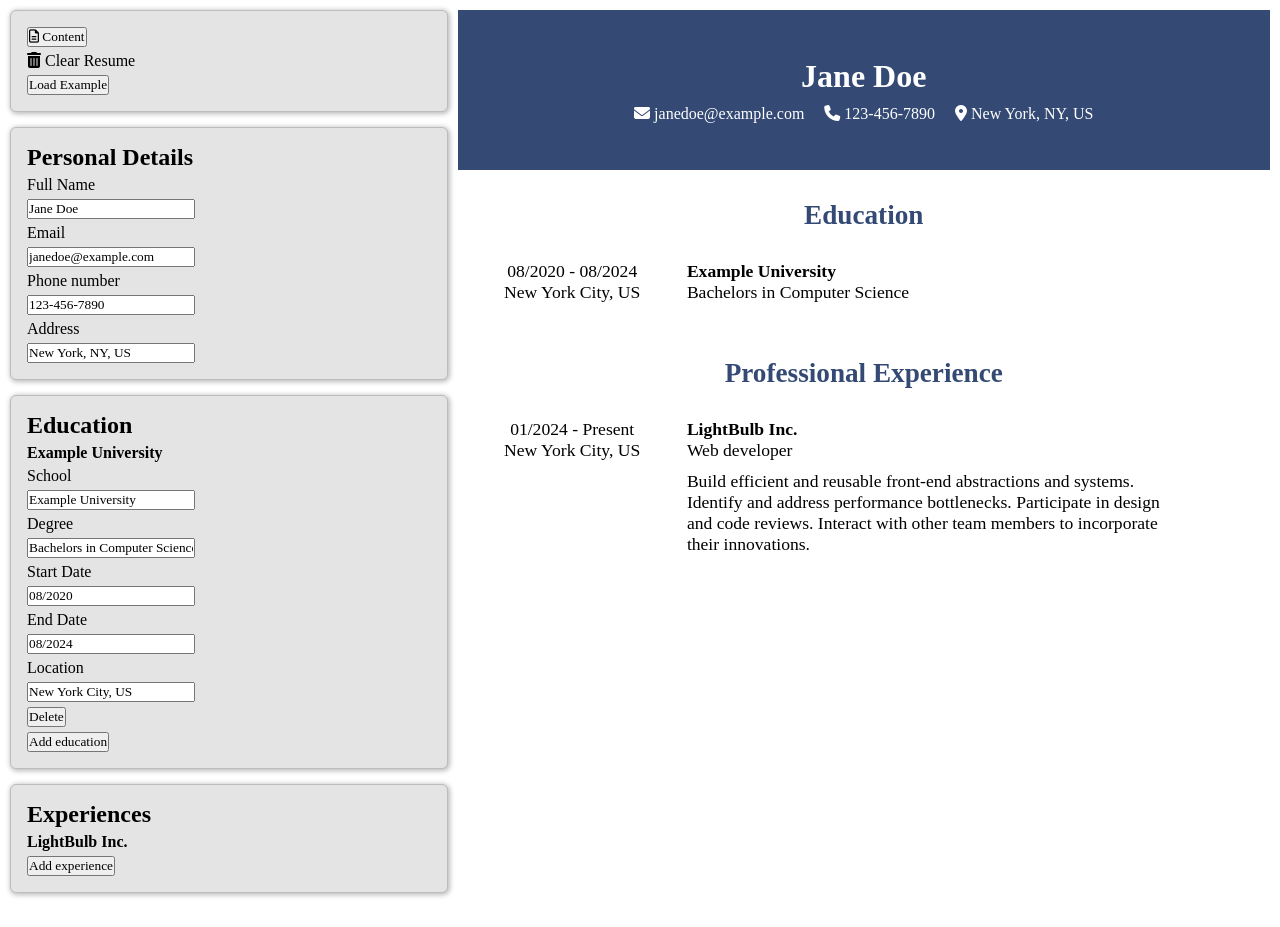
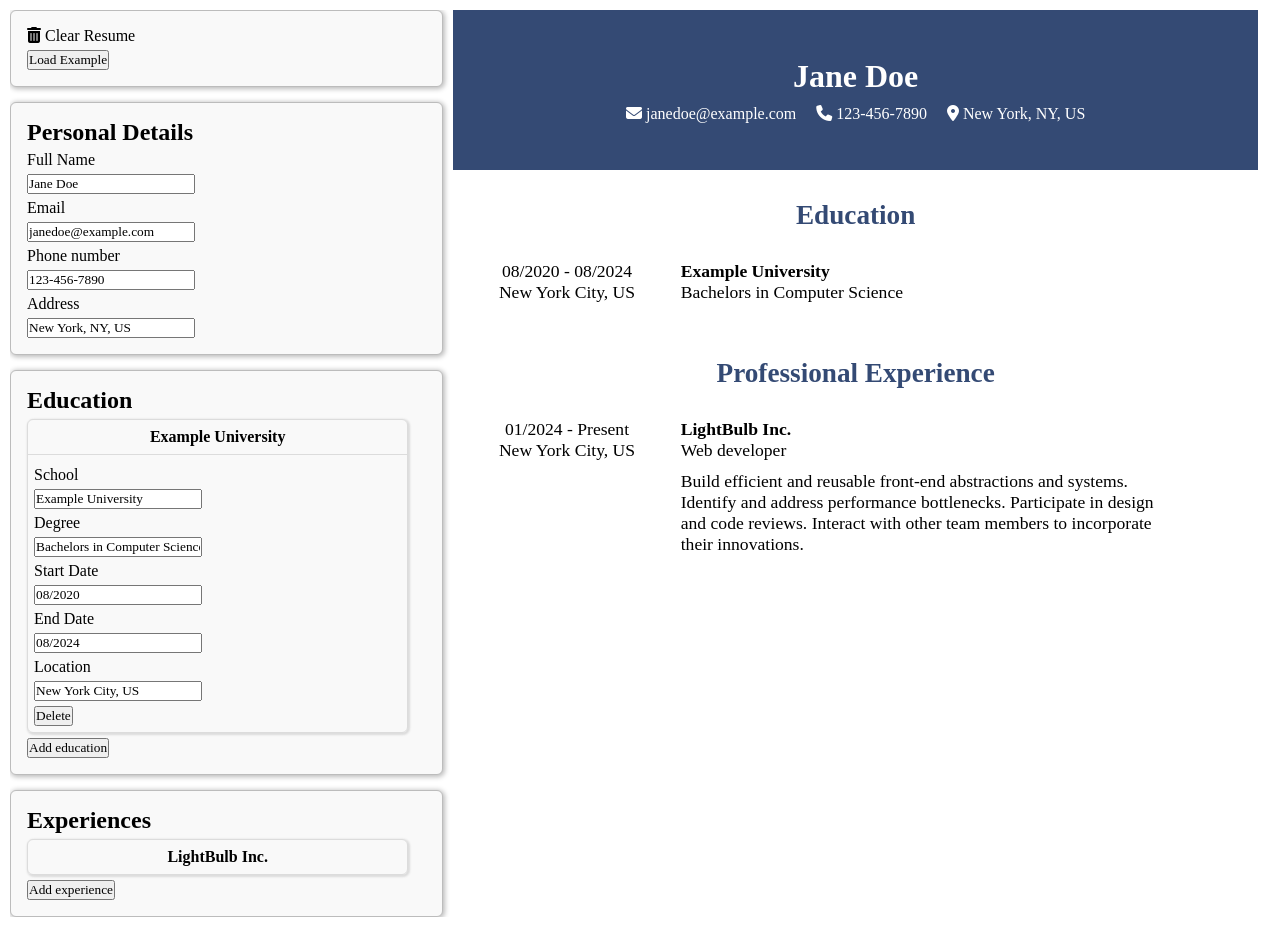
Before and after one commit to sleslief7/cv_application, a React (Vite) app: page / in a window 1280 px wide. Both pictures are taken after a click on the element "Example University". Before the commit the page ends 903 px from the top, so only its background shows below. Built offline with nearby package versions, Linux system fonts and the light colour scheme.

Commit message:
Collapse Refactoring

```diff
--- a/src/components/Collapse.jsx
+++ b/src/components/Collapse.jsx
@@ -7,9 +7,9 @@ export default function Collapse({
 }) {
   const isSelected = selectedId === id;
   return (
-    <div key={id}>
+    <div className={`collapse ${!isSelected ? 'collapsed' : ''}`} key={id}>
       <h4 onClick={() => setSelectedId(isSelected ? null : id)}>{header}</h4>
-      {isSelected && children}
+      {isSelected && <div className="collapse-content">{children}</div>}
     </div>
   );
 }
--- a/src/components/Experiences.jsx
+++ b/src/components/Experiences.jsx
@@ -96,7 +96,7 @@ function Experience({ experience, setExperience, handleDeleteExperience }) {
           id={`${experience.id}-description`}
           name="description"
           maxLength={300}
-          cols={50}
+          cols={40}
           rows={5}
           value={experience.description}
           onChange={(e) =>
--- a/src/components/Resume.jsx
+++ b/src/components/Resume.jsx
@@ -4,7 +4,7 @@ export default function Resume({ academics, experiences, personal }) {
   return (
     <div id="resume">
       <div className="personal-info">
-        <h1 className="resume-name">{personal.name}</h1>
+        <h1 className="resume-name">{personal.name || 'Jane Doe'}</h1>
         <div className="contact-info">
           <span className="resume-email">
             <i className="fa-solid fa-envelope"></i> {personal.email}
@@ -63,7 +63,7 @@ function Section({
     <div className="section-description">
       <div className="date-and-location">
         <p className="date">
-          {startDate} - {endDate ? endDate : 'Present'}
+          {startDate && `${startDate} - ${endDate || 'Present'}`}
         </p>
         <p className="location">{location}</p>
       </div>
--- a/src/components/WorkSpace.jsx
+++ b/src/components/WorkSpace.jsx
@@ -2,18 +2,27 @@ import Card from './Card';
 import Educations from './Educations';
 import Experience from './Experiences';
 import Personal from './Personal';
+import { exampleData } from '../assets/exampleData';
 
 export default function Workspace(props) {
   return (
     <div id="workspace">
       <Card>
-        <button>
-          <i className="fa-regular fa-file-lines"></i> Content
-        </button>
-        <p>
+        <p
+          id="clear-resume"
+          onClick={() =>
+            handleClearResume(
+              props.setExperiences,
+              props.setAcademics,
+              props.setPersonal
+            )
+          }
+        >
           <i className="fa-solid fa-trash-can"></i> Clear Resume
         </p>
-        <button>Load Example</button>
+        <button id="load-example" onClick={handleResumeLoadExample}>
+          Load Example
+        </button>
       </Card>
       <Personal personal={props.personal} setPersonal={props.setPersonal} />
       <Educations
@@ -27,3 +36,39 @@ export default function Workspace(props) {
     </div>
   );
 }
+
+function handleClearResume(setExperiences, setAcademics, setPersonal) {
+  const experiences = [
+    {
+      company: '',
+      position: '',
+      startDate: '',
+      endDate: '',
+      location: '',
+      description: '',
+      id: '',
+    },
+  ];
+
+  const academics = [
+    {
+      school: '',
+      degree: '',
+      startDate: '',
+      endDate: '',
+      location: '',
+      id: '',
+    },
+  ];
+  const personal = {
+    name: '',
+    email: '',
+    phoneNumber: '',
+    address: '',
+  };
+  setExperiences(experiences);
+  setAcademics(academics);
+  setPersonal(personal);
+}
+
+function handleResumeLoadExample() {}
--- a/src/styles/App.css
+++ b/src/styles/App.css
@@ -1,7 +1,8 @@
 :root {
   --first-color: rgb(52, 74, 116);
-  --second-color: rgb(228, 228, 228);
+  --second-color: rgb(249, 249, 249);
   --third-color: rgb(188, 188, 188);
+  --fourth-color: rgba(188, 188, 188, 0.473);
 }
 
 * {
@@ -13,10 +14,11 @@
   padding: 10px;
 }
 .app-container {
-  width: 100%;
+  width: 97.5vw;
   height: auto;
   display: flex;
   gap: 10px;
+  overflow: hidden;
 }
 .card {
   display: flex;
@@ -51,6 +53,47 @@
   flex-direction: column;
   gap: 15px;
   text-align: center;
+}
+
+.collapse {
+  width: 95%;
+  border-radius: 6px;
+  border: 1px solid var(--fourth-color);
+  box-shadow: 1px 1px 2px 1px var(--fourth-color);
+}
+
+.collapse-content {
+  display: flex;
+  flex-direction: column;
+  align-items: start;
+  gap: 5px;
+  padding: 6px;
+}
+
+.collapse h4 {
+  padding: 8px 0;
+  width: 100%;
+  cursor: pointer;
+  user-select: none;
+  border-bottom: 1px solid var(--fourth-color);
+}
+
+.collapsed h4 {
+  border: 0px;
+}
+
+.collapse h4:hover {
+  border-radius: 6px 6px 0 0;
+  background-color: rgb(245, 245, 245);
+}
+
+.collapsed h4:hover {
+  border-radius: 6px;
+}
+
+hr {
+  width: 100%;
+  border-color: var(--fourth-color);
 }
 
 .education {
```
